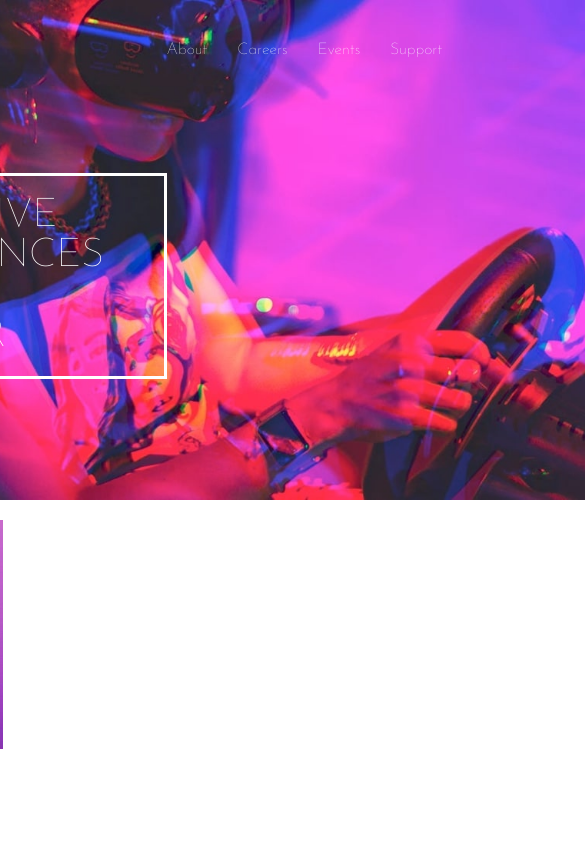
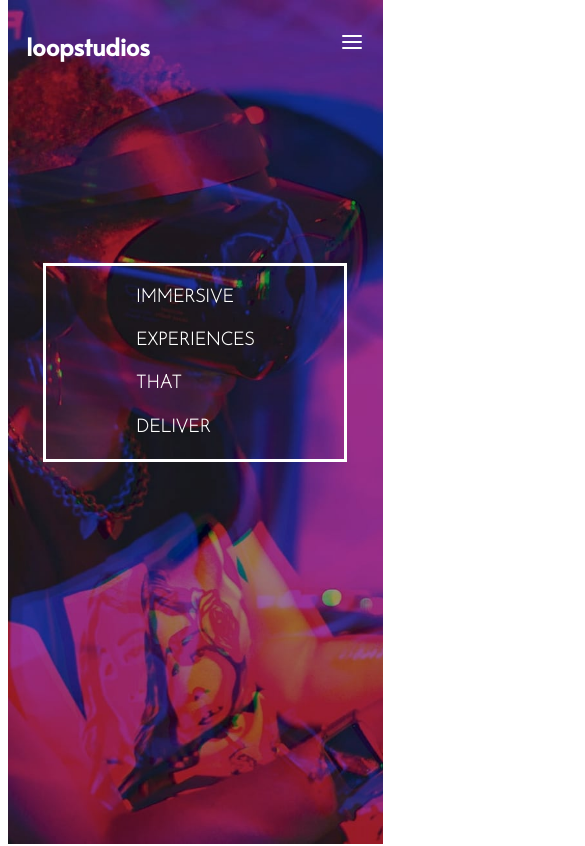
Before and after one commit to snaidy/workshop2-react, a React (Vite) app: page / in a window 390 px wide. Shown: the top 846 px of the page, 585 px wide, since content can reach past the window. Built offline with nearby package versions, Linux system fonts and the light colour scheme.

Commit message:
responsive-header

```diff
--- a/src/components/header/header.scss
+++ b/src/components/header/header.scss
@@ -6,7 +6,7 @@
         height: 500px;
 
         align-items: center;
-        margin-right: 100px;
+
         background-image: url(./image-hero.jpg);
         background-position: top 25%  right 0 ;
         background-size: cover;
--- /dev/null
+++ b/src/components/headerMob/headerMob.jsx
@@ -0,0 +1,72 @@
+import React, { useEffect, useState } from "react";
+import imageH from "../../assets/mobile/image-hero.jpg";
+import { FiMenu, FiX } from "react-icons/fi";
+import Header from "../header/header.jsx";
+import "./headerMob.scss";
+
+const HeaderMob = () => {
+  const [widthMobile, setWidthMobile] = useState(false);
+  const [isMenuOpen, setIsMenuOpen] = useState(false);
+
+  useEffect(() => {
+    handleResize();
+    window.addEventListener("resize", handleResize);
+
+    return () => {
+      window.removeEventListener("resize", handleResize);
+    };
+  }, []);
+
+  const handleResize = () => {
+    const width = window.innerWidth;
+    if (width <= 885) {
+      setWidthMobile(true);
+    } else {
+      setWidthMobile(false);
+    }
+  };
+
+  const handleMenuToggle = () => {
+    setIsMenuOpen(!isMenuOpen);
+  };
+
+  return (
+    <>
+      {widthMobile ? (
+        <div className="header">
+          <figure className="header__img">
+            <img src={imageH} alt="ImagenMobile" />
+          </figure>
+          <div className="logo">
+            <div className="logo__superior">
+              <h2>loopstudios</h2>
+              <figure className="menu-icon" onClick={handleMenuToggle}>
+                {isMenuOpen ? <FiX /> : <FiMenu />}
+              </figure>
+            </div>
+            <p className="parr">
+              IMMERSIVE <br /> EXPERIENCES <br /> THAT <br /> DELIVER
+            </p>
+          </div>
+          {isMenuOpen && (
+            <nav className="menuMob">
+              <ul className="menu__list">
+                <li>About</li>
+                <li>Careers</li>
+                <li>Events</li>
+                <li>Products</li>
+                <li>Support</li>
+              </ul>
+            </nav>
+          )}
+        </div>
+      ) : (
+        <header>
+          <Header />
+        </header>
+      )}
+    </>
+  );
+};
+
+export default HeaderMob;
--- /dev/null
+++ b/src/components/headerMob/headerMob.scss
@@ -0,0 +1,67 @@
+@import "../../styles/variables.scss";
+.header {
+  position: relative;
+  width: 100%;
+  height: 100vh;
+  &__img {
+    position: absolute;
+    top: 0;
+    right: 0;
+    bottom: 0;
+    left: 0;
+    z-index: -1;
+
+    img {
+      width: 100%;
+      height: 100%;
+      object-fit: cover;
+    }
+  }
+  .logo {
+    top: 20px;
+    right: 20px;
+    gap: 10px;
+    margin: 0;
+    gap: 180px;
+    display: flex;
+    flex-direction: column;
+    align-items: center;
+    color: #ffffff;
+    width: 100%;
+    height: 100vh;
+    &__superior {
+      display: flex;
+      padding: 10px;
+      margin-top: 20px;
+      gap: 190px;
+    }
+    h2 {
+      font-family: "Alata", sans-serif;
+      font-weight: 600;
+      font-size: 24px;
+      margin-bottom: 10px;
+
+    }
+
+    .menu-icon {
+      font-size: 24px;
+      margin-bottom: 10px;
+    }
+
+    .parr {
+      font-size: 18px;
+      font-weight: bold;
+      line-height: 2.4;
+      text-align: left;
+      padding: 10px 90px;
+      display: flex;
+      justify-content: center;
+      align-items: center;
+      margin: 0;
+    }
+  }
+
+}
+.menuMob{
+    position: absolute;
+  }
--- a/src/components/home/home.jsx
+++ b/src/components/home/home.jsx
@@ -1,17 +1,17 @@
-import React from 'react'
-import './home.scss'
-import Header from '../header/header';
-
-import Footer from '../footer/footer';
-import MainMaquetacion from '../main/MainMaquetacion';
+import React from "react";
+import "./home.scss";
+import Header from "../header/header";
+import Footer from "../footer/footer";
+import MainMaquetacion from "../main/MainMaquetacion";
+import HeaderMob from "../headerMob/headerMob";
 const Home = () => {
   return (
     <div>
-        <Header />
-        <MainMaquetacion />
-        <Footer />
+      <HeaderMob />
+      <MainMaquetacion />
+      <Footer />
     </div>
-  )
-}
+  );
+};
 
 export default Home;
```
